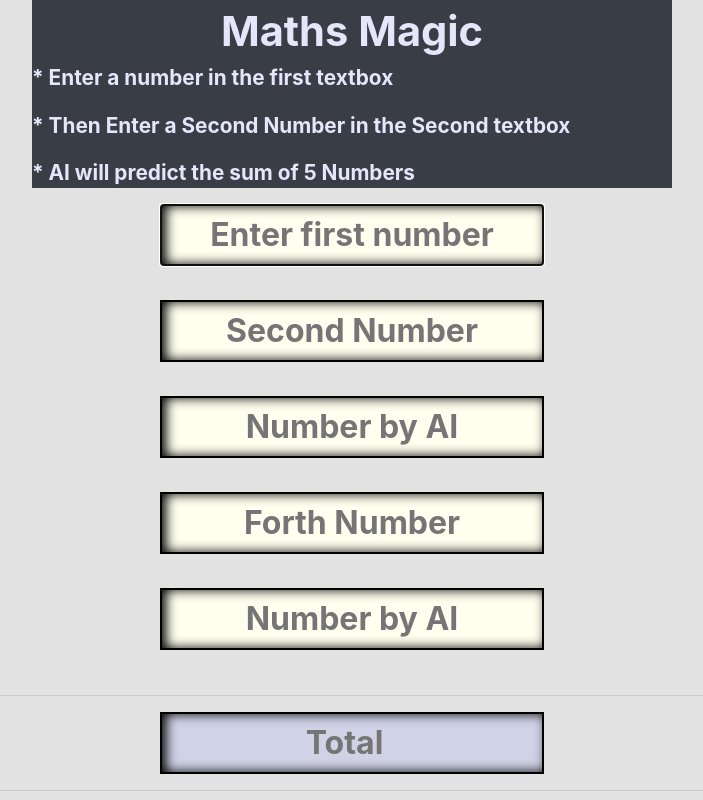
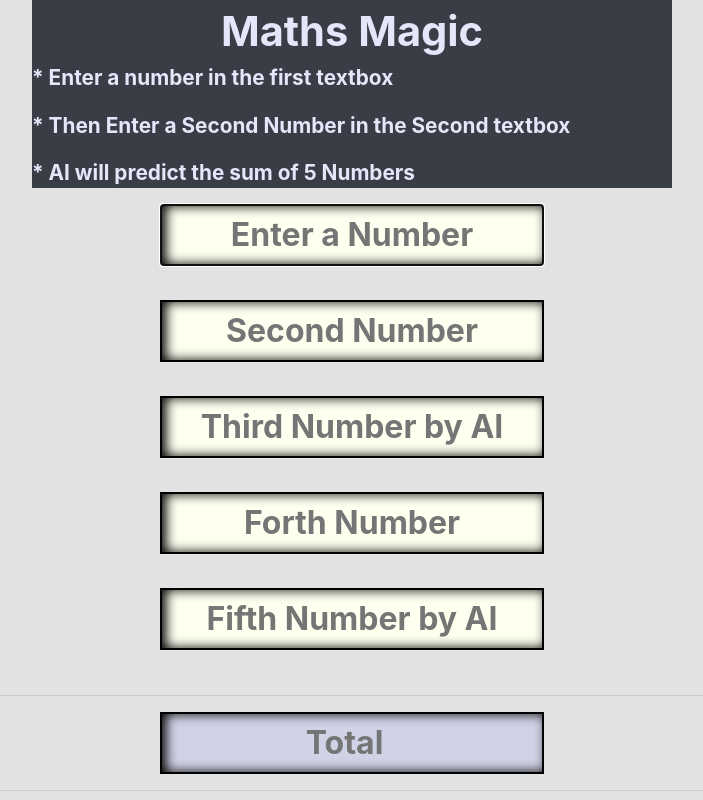
Before and after one commit to ajayda24/MathsMagic-1, a plain HTML site: page index.html in a window 1280 px wide. Shown: the top 800 px of the page, without its empty margins (288-991 px from the left). Drawn offline with nearby package versions, Linux system fonts and the light colour scheme.

Commit message:
Update index.html

```diff
--- a/index.html
+++ b/index.html
@@ -27,11 +27,13 @@
   </center>
 <center>
     <form name="form"  class="form-signin">
-        <input type="text" class="form-text" name="firstNumber" id="first" placeholder="Enter first number" required autofocus autocomplete="off"><br>
+      <p id="getSum"></p>
+        <input type="text" class="form-text" name="firstNumber" id="first" placeholder="Enter a Number" required autofocus autocomplete="off"><br>
+
         <input type="text" class="form-text" name="secondNumber" id="second" placeholder="Second Number" onkeyup="secondTextbox(this)"  autocomplete="off"><br>
-        <input type="text" class="form-text" name="thirdNumber" id="third" placeholder="Number by AI"  disabled><br>
+        <input type="text" class="form-text" name="thirdNumber" id="third" placeholder="Third Number by AI"  disabled><br>
         <input type="text" class="form-text" name="forthNumber" id="forth" placeholder="Forth Number"   disabled onkeyup="forthTextbox(this)"  autocomplete="off"><br>
-        <input type="text" class="form-text" name="fifthNumber" id="fifth" placeholder="Number by AI"   disabled><br>
+        <input type="text" class="form-text" name="fifthNumber" id="fifth" placeholder="Fifth Number by AI"   disabled><br>
         <hr>
         <input type="number" class="form-text" name="answerNumber" id="answer" placeholder="Total" disabled>
         <hr>
```
